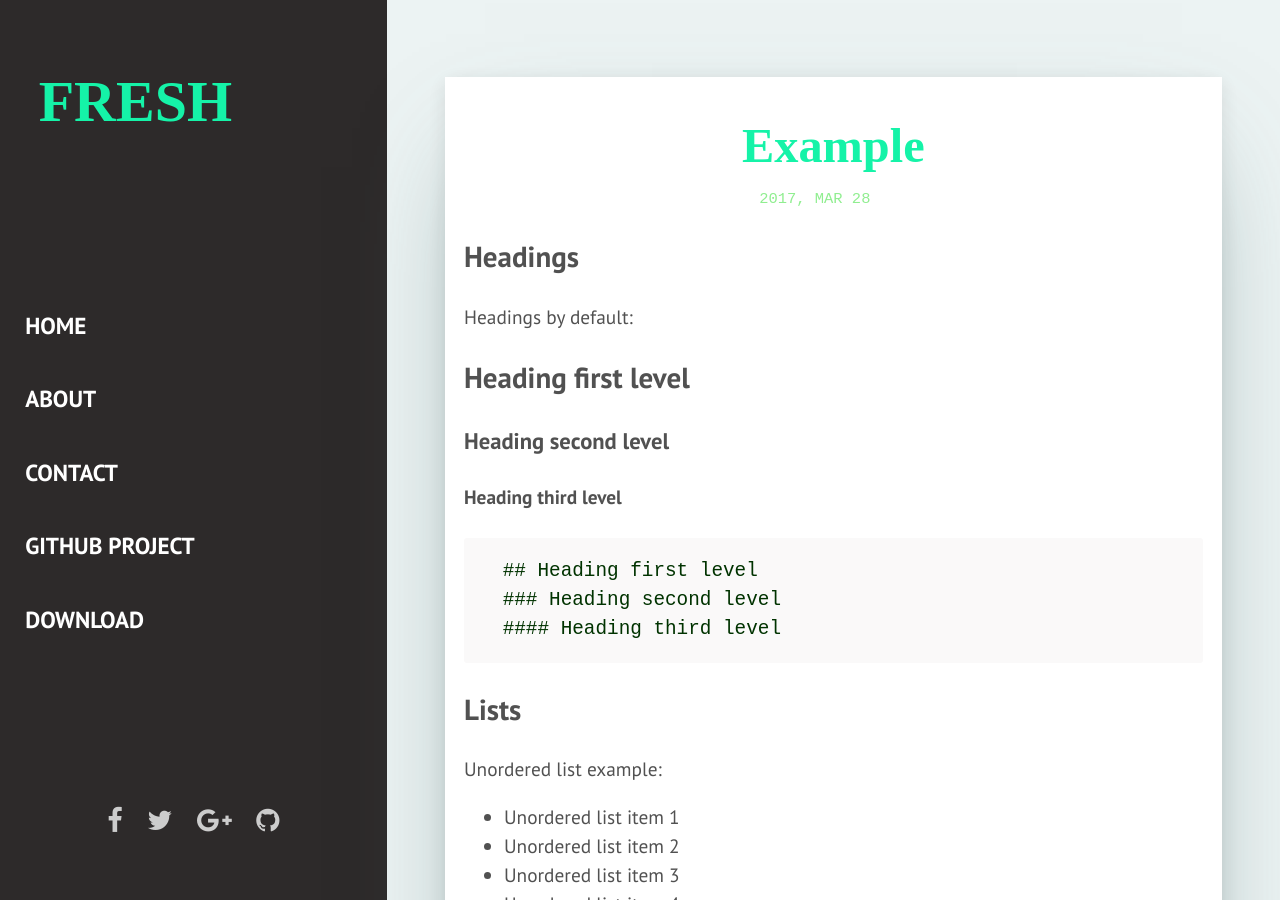
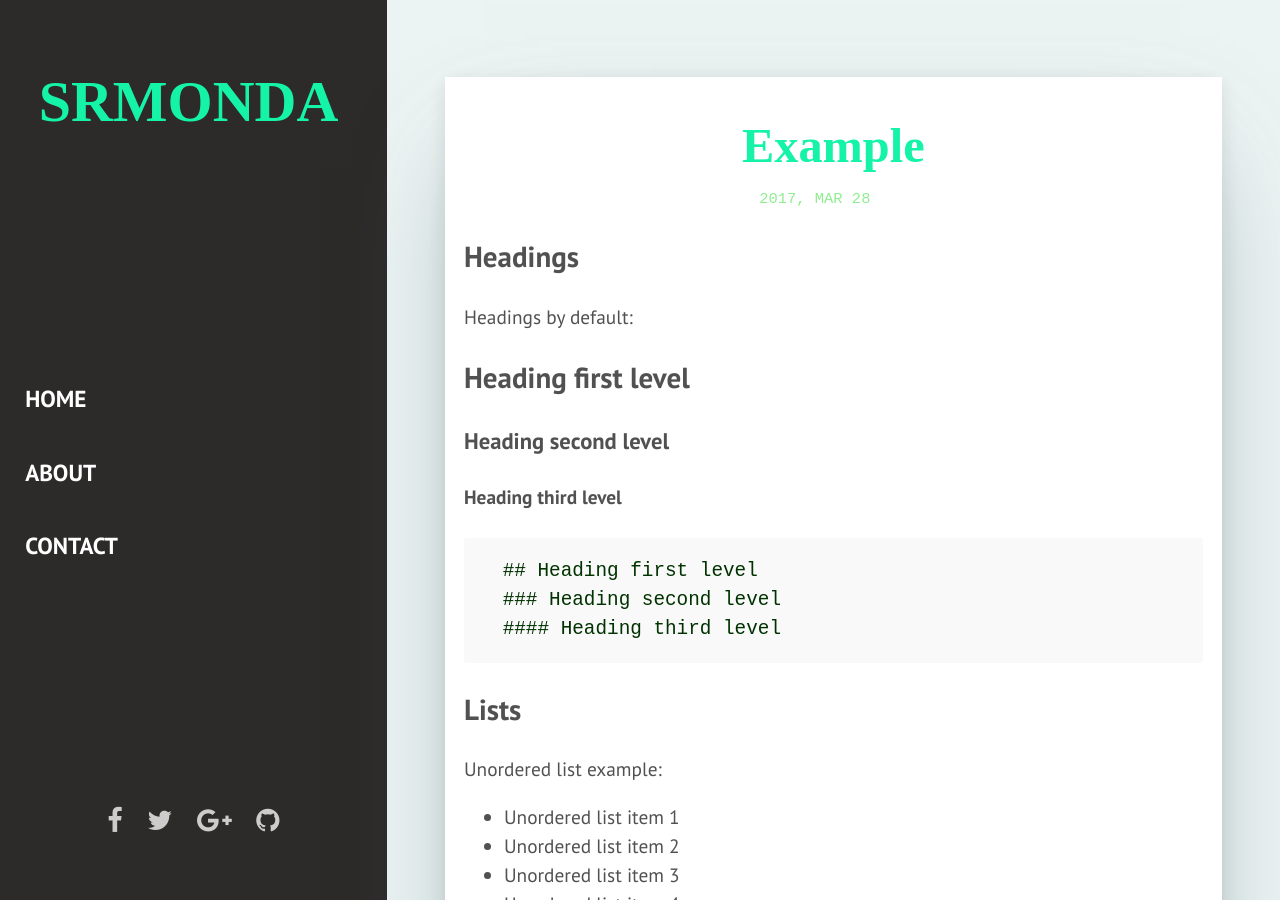
Before and after one commit to srmonda/srmonda.github., a Jekyll site: the page built from _posts/2017-03-29-example.markdown, in a window 1280 px wide and 900 px high. Built offline with Jekyll 4.4.1, drawn with Linux system fonts in a browser that asks for light colours; some web fonts are replaced.

Commit message:
Delete _sites

```diff
--- a/_config.yml
+++ b/_config.yml
@@ -1,4 +1,3 @@
-<<<<<<< HEAD
 # Profile information
 name: srmonda
 title: Srmonda's blog
@@ -9,7 +8,7 @@ description: > # this means to ignore newlines until "baseurl:"
 url: "srmonda.github.io" # the base hostname & protocol for your site, e.g. http://example.com
 
 # Social
-facebook: "https://www.facebook.com/kinhi.tumadam"
+facebook: "kinhi.tumadam"
 twitter: #Add your Twitter
 google-plus: #Add your Google+
 github: #Add your Github
--- a/_includes/sidebar.html
+++ b/_includes/sidebar.html
@@ -9,8 +9,6 @@
       <li class="menu-items"><a class="menu-links" href="{{site.baseurl}}/">Home</a></li>
       <li class="menu-items"><a class="menu-links" href="{{site.baseurl}}/about/">About</a></li>
       <li class="menu-items"><a class="menu-links" href="{{site.baseurl}}/contact/">Contact</a></li>
-      <li class="menu-items"><a class="menu-links" href="https://github.com/artemsheludko/fresh">Github project</a></li>
-      <li class="menu-items"><a class="menu-links" href="https://github.com/artemsheludko/fresh/archive/master.zip">Download</a></li>
     </menu>
 
     <div class="sidebar-social">
```
Also changed, not shown: 1 other file.
